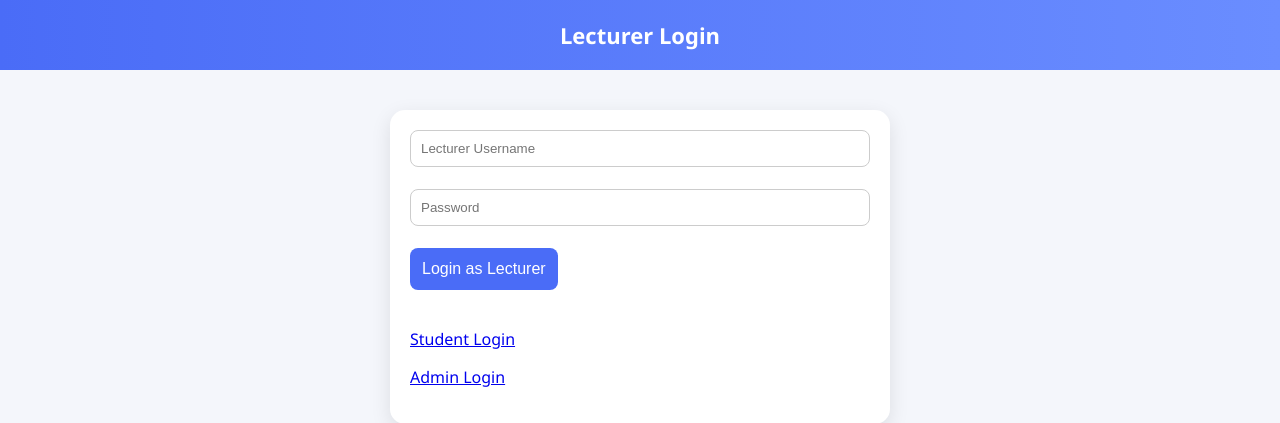
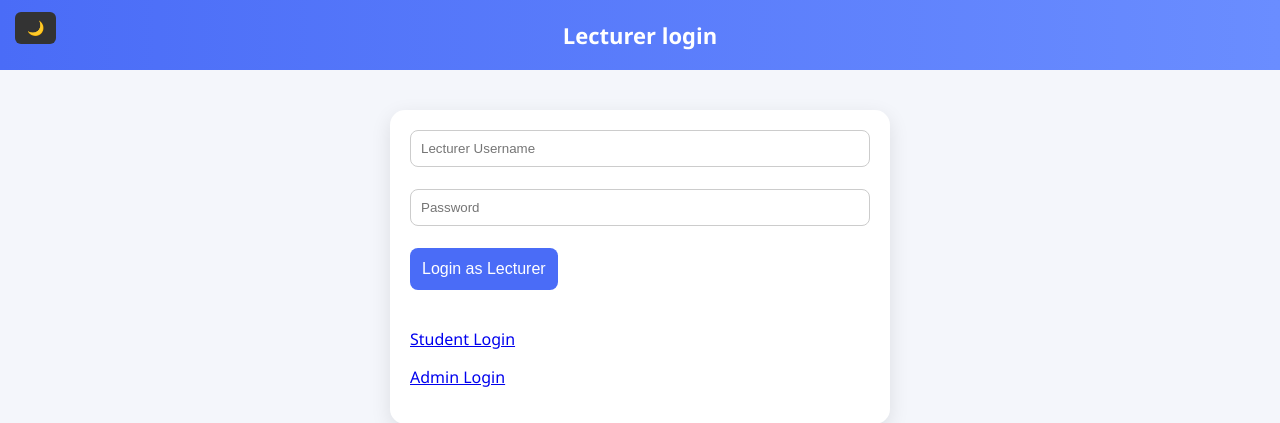
Before and after one commit to GraceN06/Grade-PredictPro1, a Flask app: page /lecturer-login in a window 1280 px wide. Shown: the top 423 px of the page. Run offline with Flask 3, Linux system fonts and the light colour scheme; parts of the project's set-up code (start-up, migrations or seed data) failed here and were passed over.

Commit message:
Fix header buttons layout

```diff
--- a/static/style.css
+++ b/static/style.css
@@ -100,6 +100,7 @@ button:hover {
     border: none;
     border-radius: 6px;
     cursor: pointer;
+    z-index: 10;
 }
 
 .logout-btn:hover {
@@ -165,6 +166,7 @@ body.dark button {
     border: none;
     border-radius: 6px;
     cursor: pointer;
+    z-index: 10;
 }
 
 .toggle-btn:hover {
--- a/templates/admin.html
+++ b/templates/admin.html
@@ -8,10 +8,12 @@
     <link rel="stylesheet" href="https://cdnjs.cloudflare.com/ajax/libs/font-awesome/6.0.0/css/all.min.css">
 </head>
 <body>
+    <div class="header">
     <button class="logout-btn" onclick="logout()">Logout</button>
+    Admin Dashboard
     <button class="toggle-btn" onclick="toggleDarkMode()">🌙</button>
+    </div>
 
-    <div class="header">Admin Dashboard</div>
 
     <div class="container">
         <div class="card">
--- a/templates/admin_login.html
+++ b/templates/admin_login.html
@@ -7,9 +7,12 @@
     <link rel="stylesheet" href="{{ url_for('static', filename='style.css') }}">
 </head>
 <body>
+    <div class="header">
     <button class="toggle-btn" onclick="toggleDarkMode()">🌙</button>
+    Admin login
+    </div>
 
-    <div class="header">Admin Login</div>
+
 
     <div class="container">
         <div class="card">
--- a/templates/lecturer.html
+++ b/templates/lecturer.html
@@ -9,10 +9,12 @@
     <script src="https://cdn.jsdelivr.net/npm/chart.js"></script>
 </head>
 <body>
+    <div class="header">
     <button class="logout-btn" onclick="logout()">Logout</button>
+    Lecturer Dashboard
     <button class="toggle-btn" onclick="toggleDarkMode()">🌙</button>
+    </div>
 
-    <div class="header">Lecturer Dashboard</div>
 
     <div class="card">
         <h3>Upload Dataset (CSV)</h3>
--- a/templates/lecturer_login.html
+++ b/templates/lecturer_login.html
@@ -7,9 +7,12 @@
     <link rel="stylesheet" href="{{ url_for('static', filename='style.css') }}">
 </head>
 <body>
+    <div class="header">
     <button class="toggle-btn" onclick="toggleDarkMode()">🌙</button>
+    Lecturer login
+    </div>
 
-    <div class="header">Lecturer Login</div>
+
 
     <div class="container">
         <div class="card">
--- a/templates/student.html
+++ b/templates/student.html
@@ -8,10 +8,13 @@
     <link rel="stylesheet" href="https://cdnjs.cloudflare.com/ajax/libs/font-awesome/6.0.0/css/all.min.css">
 </head>
 <body>
+    <div class="header">
     <button class="logout-btn" onclick="logout()">Logout</button>
+    Student Dashboard
     <button class="toggle-btn" onclick="toggleDarkMode()">🌙</button>
+    </div>
 
-    <div class="header">Student Dashboard</div>
+
 
     <div class="container">
         <div class="card" id="data">
```
